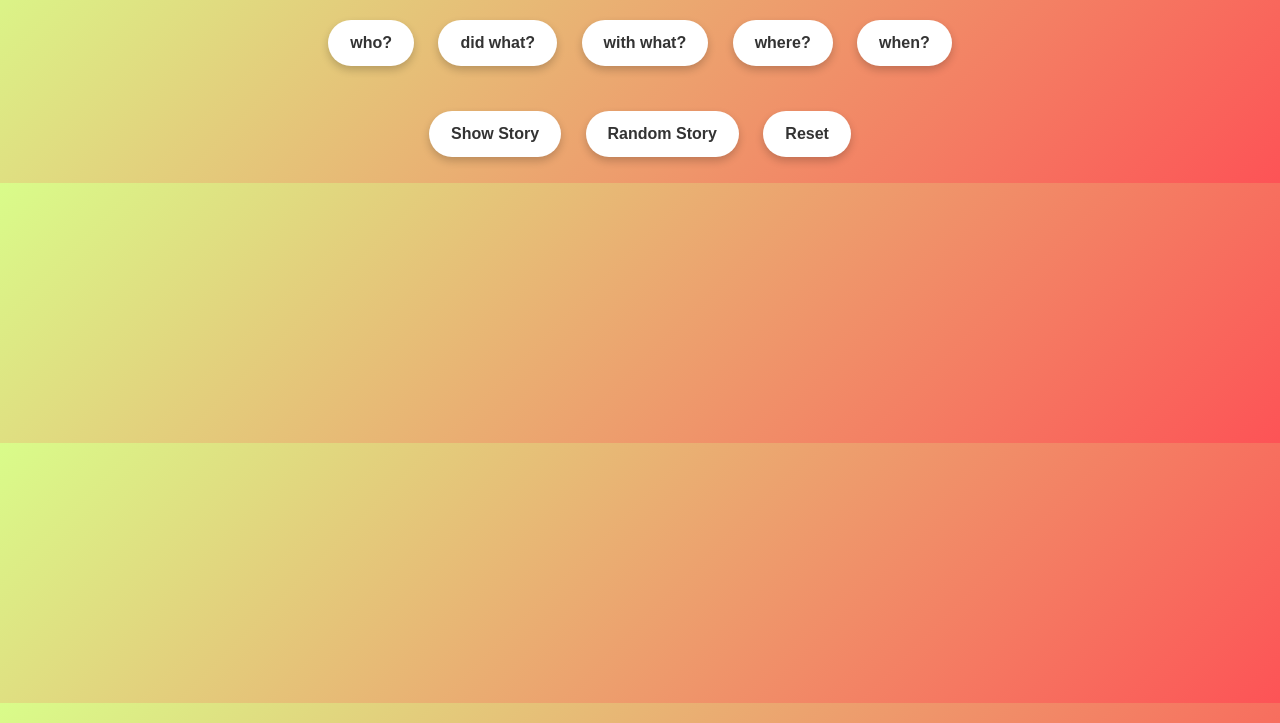
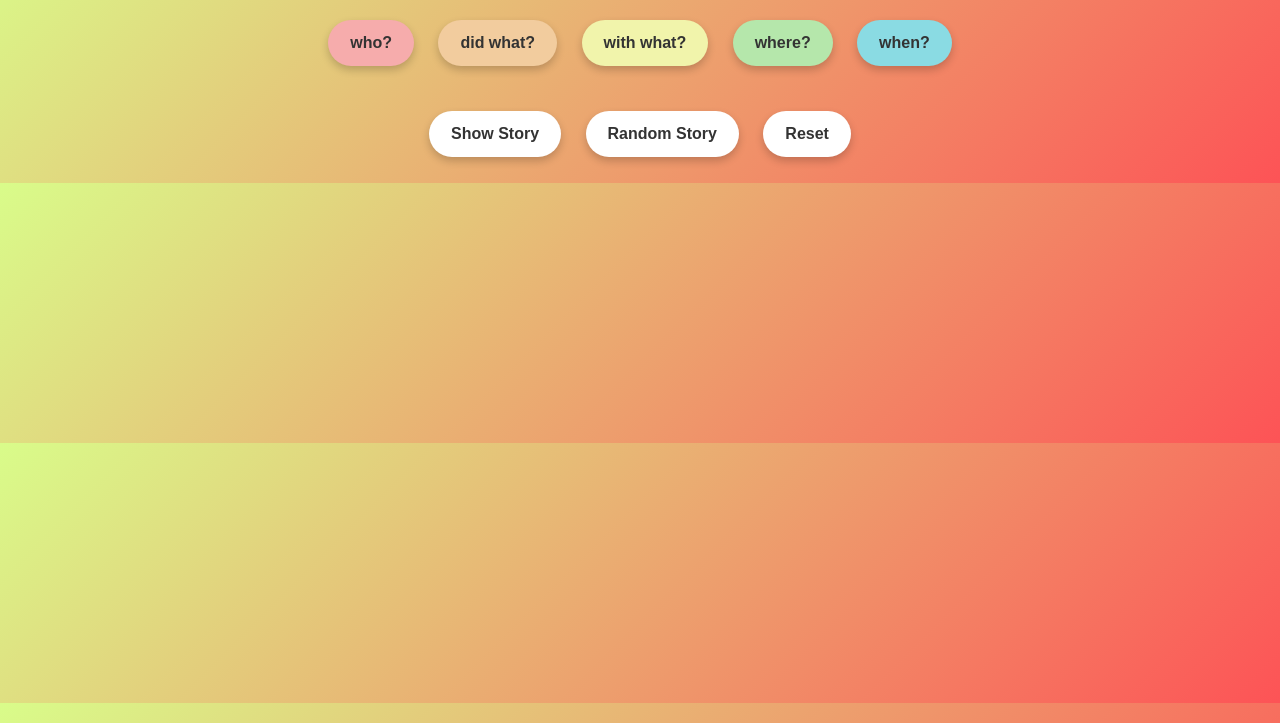
Before and after one commit to jaskaran-13/Javascript-Assignment-1, a plain HTML site: page index.html in a window 1280 px wide. Shown: the part 77-800 px from the top of the page. Drawn offline with Linux system fonts and the light colour scheme.

Commit message:
added color to each section buttons

```diff
--- a/style.css
+++ b/style.css
@@ -44,3 +44,10 @@ button:hover {
     transform: translateY(-3px);
     box-shadow: 0 6px 12px rgba(0, 0, 0, 0.3);
 }
+/* ===== STORY PART BUTTON COLORS ===== */
+/* Each section gets a different playful color */
+#part1 { background-color: #f6acac; }
+#part2 { background-color: #f2cc9e; }
+#part3 { background-color: #f1f4ab; }
+#part4 { background-color: #b5e7ab; }
+#part5 { background-color: #8adbe3; }
```
